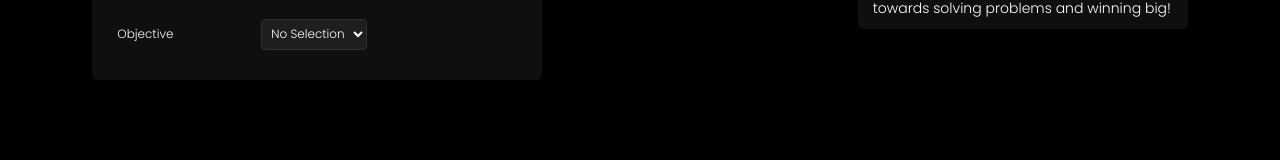
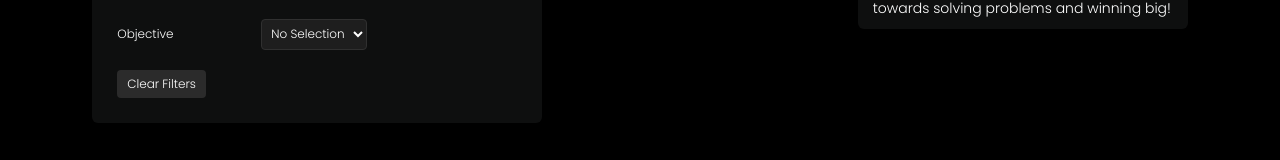
Before and after one commit to ag-wnl/hashnot, a React (Create React App) app: page /explore in a window 1280 px wide. Shown: the part 511-671 px from the top of the page. Built offline with nearby package versions, Linux system fonts and the light colour scheme; no server answers.

Commit message:
better error handling and filter handling

```diff
--- a/src/App.css
+++ b/src/App.css
@@ -344,3 +344,16 @@ a {
   height: 2px;
   width: 110px;
 }
+
+.clear-filter-btn {
+  border: none;
+  font-size: 12px;
+  background-color: #2b2b2b;
+  color: white;
+  padding: 5px 10px 5px 10px;
+}
+
+.clear-filter-btn:hover {
+  background-color: #29507d;
+  box-shadow: 0px 1px 8px 0px #17465e;
+}
--- a/src/components/NoResult.js
+++ b/src/components/NoResult.js
@@ -9,7 +9,7 @@ function NoResult( {searchQ} ) {
                 <img
                 style={{width:'300px'}}
                 src={not_found_img} />
-                <span class  = 'no-res-txt'>No results found for {searchQ}</span>
+                <span class  = 'no-res-txt'>No results found for {searchQ.slice(0,10)}...</span>
             </div>
         </>
     )
--- a/src/components/Posts.js
+++ b/src/components/Posts.js
@@ -5,12 +5,13 @@ import { AuthContext } from "../context/authContext";
 import { useQuery } from 'react-query'
 import { makeRequest } from "../axios"
 import Post from './Post';
+import NoResult from './NoResult';
 
-const Posts = ({userId, searchQuery, sorted, aim, domains}) => {
+const Posts = ({userId, searchQuery, sorted, aim, domains, teamSize }) => {
 
   const { isLoading, error, data } = useQuery({
-    queryKey: ['userId', userId, 'sorted', sorted, 'aim', aim, 'domains', domains],
-    queryFn: () => makeRequest.get("/posts?userId="+userId+"&sort="+sorted+"&objective="+aim+"&domains="+domains).then(res => {
+    queryKey: ['userId', userId, 'sorted', sorted, 'aim', aim, 'domains', domains, 'teamSize', teamSize],
+    queryFn: () => makeRequest.get("/posts?userId="+userId+"&sort="+sorted+"&objective="+aim+"&domains="+domains+"&teamSize="+teamSize).then(res => {
       return res.data;
     })
   });
@@ -23,7 +24,8 @@ const Posts = ({userId, searchQuery, sorted, aim, domains}) => {
         ? "Something went wrong!"
         : isLoading
         ? "loading"
-        : data.map((post) => <Post post={post}  key={post.id} />)}
+        : ( data.length > 0 ? (data.map((post) => <Post post={post}  key={post.id} />)) : <NoResult /> )
+      }
     </>
   )
 };
--- a/src/components/component.css
+++ b/src/components/component.css
@@ -452,6 +452,7 @@ input:focus {
 }
 
 .no-res-box {
+    width: 545px;
     background-color: rgb(25, 25, 25);
     border: 1px solid rgb(68, 68, 68);
     border-radius: 4px;
--- a/src/pages/Explore.js
+++ b/src/pages/Explore.js
@@ -21,6 +21,12 @@ function Explore() {
     const [skills, setSkills] = useState([]);
     const [objective, setObjective] = useState("");
     const [sliderValue, setSliderValue] = useState(1);
+
+    const handleClearBtnClick = () => {
+        setSkills([]);
+        setObjective("");
+        setSliderValue(1);
+    }
 
     let skillString = skills.join(',');
 
@@ -168,11 +174,15 @@ function Explore() {
 
                         </div>
 
+                        <div class = 'filter-row'>
+                            <button onClick={handleClearBtnClick} class = 'clear-filter-btn'>Clear Filters</button>
+                        </div>
+
                     </div>
 
                     {/* Fetching posts according to search result, or if not then default posts */}
                     <div>
-                        {(search === "" && <Posts sorted = {sorter} aim = {objective} domains = {skillString} />)}
+                        {(search === "" && <Posts sorted = {sorter} aim = {objective} domains = {skillString} teamSize = {sliderValue} />)}
                         {(isLoading) ? "Loading Search Results..."
                         :
                         ( (search !== "" && data.length === 0) ? <NoResult searchQ = {search} />
```
